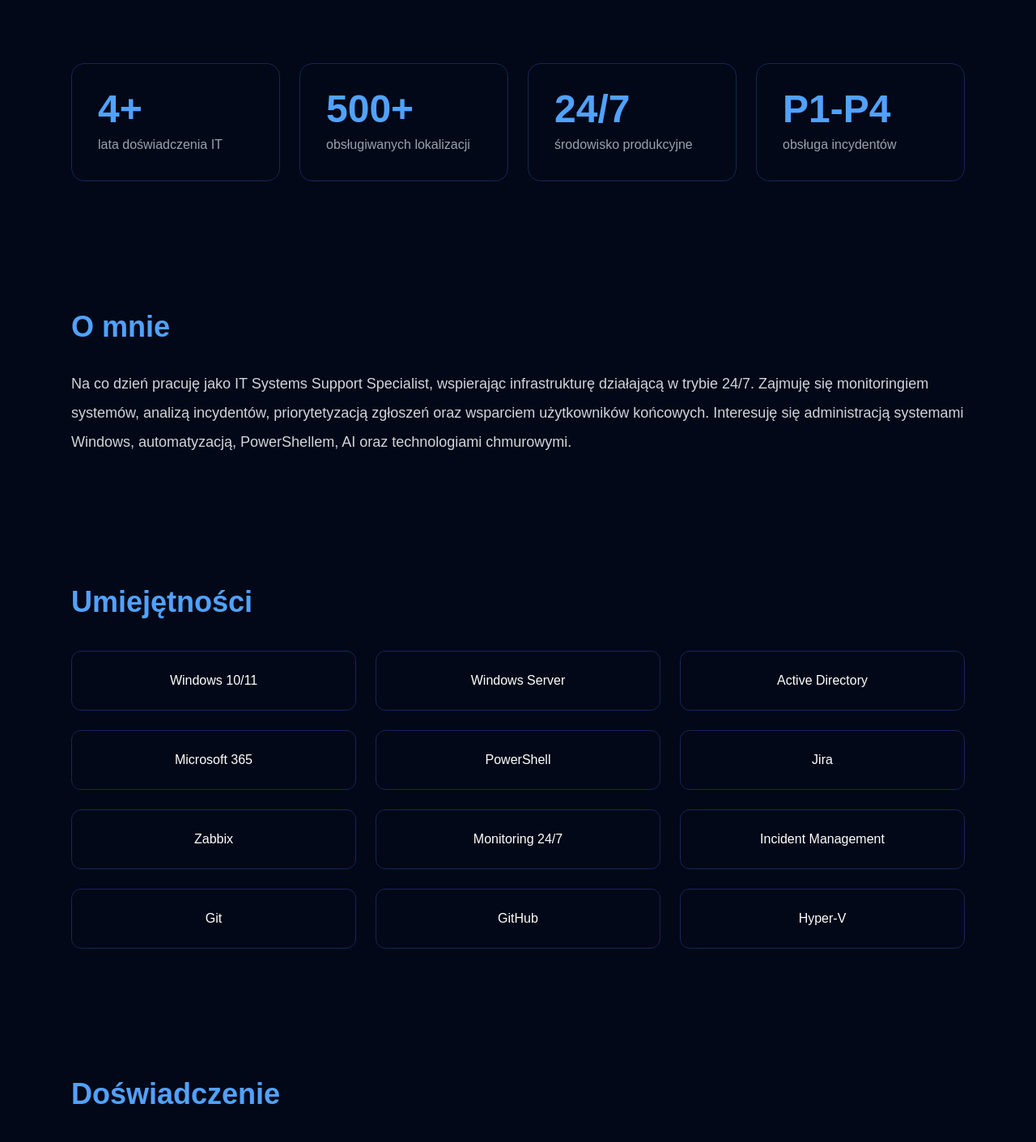
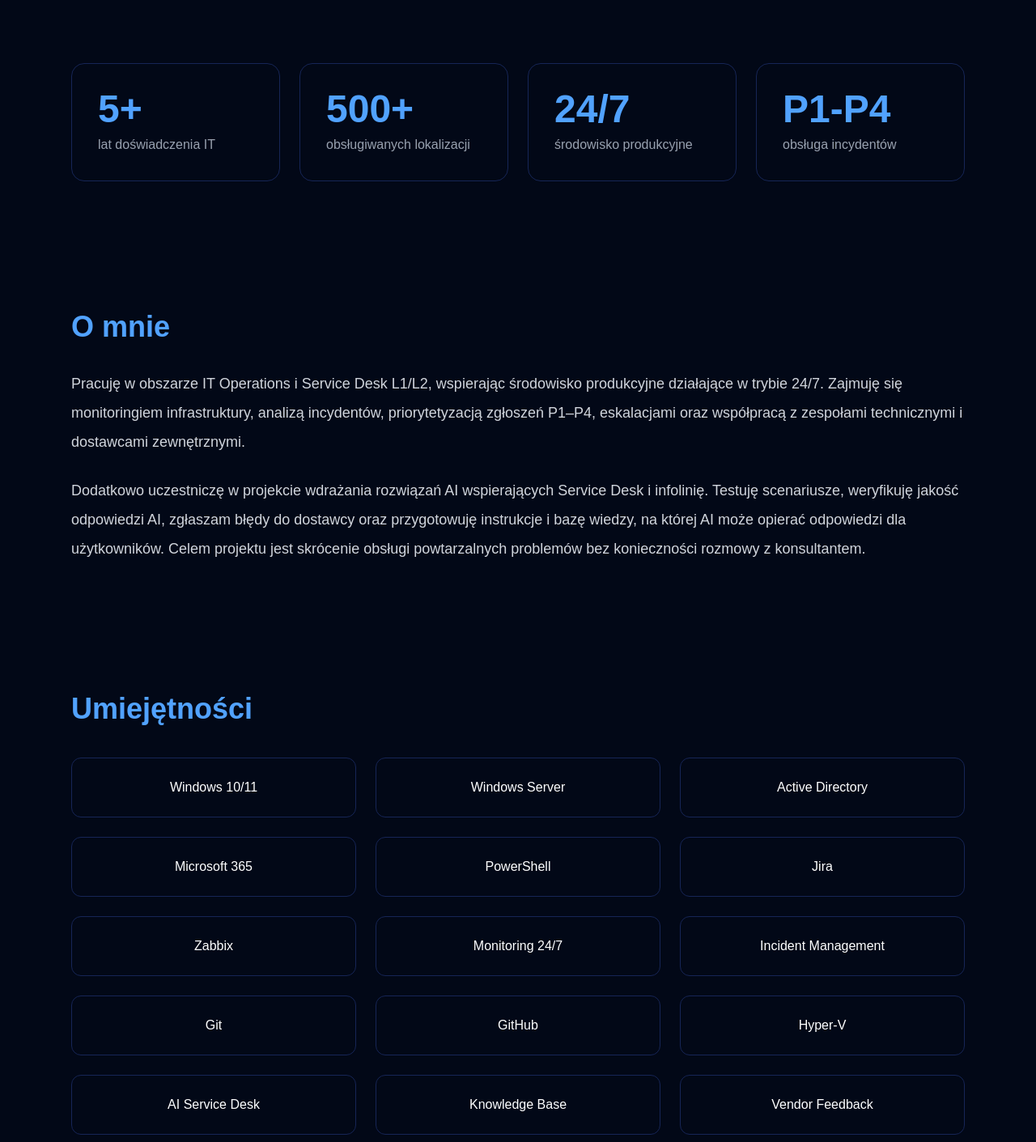
Before and after one commit to damianszymczak-it/damian-portfolio, a Next.js app: page / in a window 1280 px wide. Shown: the part 677-2088 px from the top of the page at 81% size. Built offline with nearby package versions, Linux system fonts and the light colour scheme.

Commit message:
Dodano Raspberry Candle do projektow

```diff
--- a/src/app/page.tsx
+++ b/src/app/page.tsx
@@ -79,8 +79,8 @@
       <section className="mx-auto max-w-6xl px-6 pb-20">
         <div className="grid gap-6 md:grid-cols-4">
           <div className="rounded-2xl border border-blue-950 p-8">
-            <h3 className="text-5xl font-bold text-blue-400">4+</h3>
-            <p className="mt-2 text-gray-400">lata doświadczenia IT</p>
+            <h3 className="text-5xl font-bold text-blue-400">5+</h3>
+            <p className="mt-2 text-gray-400">lat doświadczenia IT</p>
           </div>
 
           <div className="rounded-2xl border border-blue-950 p-8">
@@ -104,11 +104,20 @@
         <h2 className="mb-8 text-4xl font-bold text-blue-400">O mnie</h2>
 
         <p className="text-lg leading-9 text-gray-300">
-          Na co dzień pracuję jako IT Systems Support Specialist, wspierając
-          infrastrukturę działającą w trybie 24/7. Zajmuję się monitoringiem
-          systemów, analizą incydentów, priorytetyzacją zgłoszeń oraz wsparciem
-          użytkowników końcowych. Interesuję się administracją systemami Windows,
-          automatyzacją, PowerShellem, AI oraz technologiami chmurowymi.
+          Pracuję w obszarze IT Operations i Service Desk L1/L2, wspierając
+          środowisko produkcyjne działające w trybie 24/7. Zajmuję się
+          monitoringiem infrastruktury, analizą incydentów, priorytetyzacją
+          zgłoszeń P1–P4, eskalacjami oraz współpracą z zespołami technicznymi
+          i dostawcami zewnętrznymi.
+        </p>
+
+        <p className="mt-6 text-lg leading-9 text-gray-300">
+          Dodatkowo uczestniczę w projekcie wdrażania rozwiązań AI wspierających
+          Service Desk i infolinię. Testuję scenariusze, weryfikuję jakość
+          odpowiedzi AI, zgłaszam błędy do dostawcy oraz przygotowuję instrukcje
+          i bazę wiedzy, na której AI może opierać odpowiedzi dla użytkowników.
+          Celem projektu jest skrócenie obsługi powtarzalnych problemów bez
+          konieczności rozmowy z konsultantem.
         </p>
       </section>
 
@@ -129,6 +138,9 @@
             "Git",
             "GitHub",
             "Hyper-V",
+            "AI Service Desk",
+            "Knowledge Base",
+            "Vendor Feedback",
           ].map((skill) => (
             <div
               key={skill}
@@ -162,6 +174,8 @@
               <li>• Praca w środowisku produkcyjnym 24/7</li>
               <li>• Jira, Zabbix, Xeelo, PCS Telemetria, TapNet</li>
               <li>• Eskalacja awarii i współpraca z zespołami technicznymi</li>
+              <li>• Udział w pilotażu rozwiązań AI dla Service Desk i infolinii</li>
+              <li>• Testowanie scenariuszy AI, zgłaszanie błędów i walidacja bazy wiedzy</li>
             </ul>
           </div>
 
@@ -186,24 +200,80 @@
       <section id="projects" className="mx-auto max-w-6xl px-6 py-20">
         <h2 className="mb-10 text-4xl font-bold text-blue-400">Projekty</h2>
 
-        <div className="grid gap-8 md:grid-cols-2">
+        <div className="grid gap-8 md:grid-cols-2 xl:grid-cols-4">
+          <div className="rounded-2xl border border-blue-950 p-8">
+            <h3 className="mb-4 text-2xl font-bold">
+              AI Service Desk Assistant
+            </h3>
+
+            <p className="mb-6 leading-8 text-gray-300">
+              Udział w projekcie wdrażania rozwiązań AI wspierających Service
+              Desk oraz infolinię. Testowanie scenariuszy, weryfikacja jakości
+              odpowiedzi AI, zgłaszanie błędów do dostawcy oraz przygotowywanie
+              instrukcji i bazy wiedzy wykorzystywanej przez AI do rozwiązywania
+              problemów zgłaszanych przez użytkowników.
+            </p>
+
+            <div className="flex flex-wrap gap-2">
+              {["AI", "Service Desk", "Knowledge Base", "Voicebot", "Vendor Feedback"].map(
+                (tag) => (
+                  <span
+                    key={tag}
+                    className="rounded-full border border-blue-900 px-3 py-1 text-sm text-blue-300"
+                  >
+                    {tag}
+                  </span>
+                )
+              )}
+            </div>
+          </div>
+
+          <div className="rounded-2xl border border-blue-950 p-8">
+            <h3 className="mb-4 text-2xl font-bold">
+              Raspberry Candle E-commerce
+            </h3>
+
+            <p className="mb-6 leading-8 text-gray-300">
+              Projekt e-commerce wykorzystujący Shoper, Google Analytics 4,
+              Meta Pixel, TikTok Pixel, Make.com, automatyzacje procesów,
+              integracje oraz analitykę danych. Projekt łączy techniczne
+              wdrożenie sklepu online z konfiguracją narzędzi marketingowych
+              i procesów biznesowych.
+            </p>
+
+            <div className="flex flex-wrap gap-2">
+              {["Shoper", "GA4", "Meta Pixel", "TikTok Pixel", "Make.com", "E-commerce"].map(
+                (tag) => (
+                  <span
+                    key={tag}
+                    className="rounded-full border border-blue-900 px-3 py-1 text-sm text-blue-300"
+                  >
+                    {tag}
+                  </span>
+                )
+              )}
+            </div>
+          </div>
+
+          <div className="rounded-2xl border border-blue-950 p-8">
+            <h3 className="mb-4 text-2xl font-bold">Home Lab Infrastructure</h3>
+
+            <p className="leading-8 text-gray-300">
+              Środowisko testowe rozwijane pod administrację systemami: Windows
+              Server, Active Directory, DNS, DHCP, GPO, PowerShell oraz
+              wirtualizacja. Projekt ukierunkowany na rozwój w stronę Windows
+              Administrator / Infrastructure Support.
+            </p>
+          </div>
+
           <div className="rounded-2xl border border-blue-950 p-8">
             <h3 className="mb-4 text-2xl font-bold">Portfolio Website</h3>
 
             <p className="leading-8 text-gray-300">
-              Portfolio stworzone w Next.js, hostowane na Vercel, z wykorzystaniem
-              GitHub do kontroli wersji. Projekt pokazuje podstawy pracy z
-              repozytorium, wdrożeniem i publiczną prezentacją kompetencji.
-            </p>
-          </div>
-
-          <div className="rounded-2xl border border-blue-950 p-8">
-            <h3 className="mb-4 text-2xl font-bold">Home Lab (w budowie)</h3>
-
-            <p className="leading-8 text-gray-300">
-              Środowisko testowe rozwijane pod administrację systemami: Windows
-              Server, Active Directory, DNS, DHCP, GPO, PowerShell oraz
-              wirtualizacja.
+              Portfolio stworzone w Next.js, hostowane na Vercel, z
+              wykorzystaniem GitHub do kontroli wersji. Projekt pokazuje
+              podstawy pracy z repozytorium, wdrożeniem i publiczną prezentacją
+              kompetencji.
             </p>
           </div>
         </div>
```
